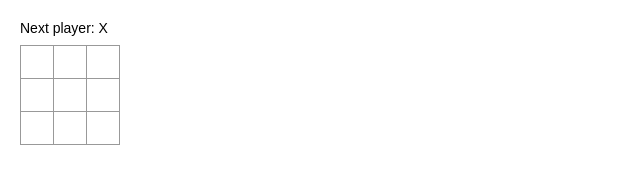
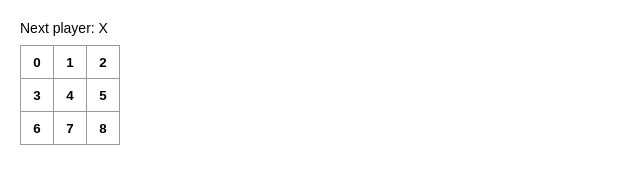
Before and after one commit to fcosueza/tic-tac-toe, a React (Create React App) app: page / in a window 1280 px wide. Shown: the top 195 px of the page, without its empty margins (0-640 px from the left). Built offline with nearby package versions, Linux system fonts and the light colour scheme.

Commit message:
Minor changes

```diff
--- a/src/index.js
+++ b/src/index.jsx
@@ -4,13 +4,13 @@
 
 class Square extends React.Component {
   render() {
-    return <button className="square">{/* TODO */}</button>;
+    return <button className="square">{this.props.value}</button>;
   }
 }
 
 class Board extends React.Component {
   renderSquare(i) {
-    return <Square />;
+    return <Square value={i} />;
   }
 
   render() {
```
